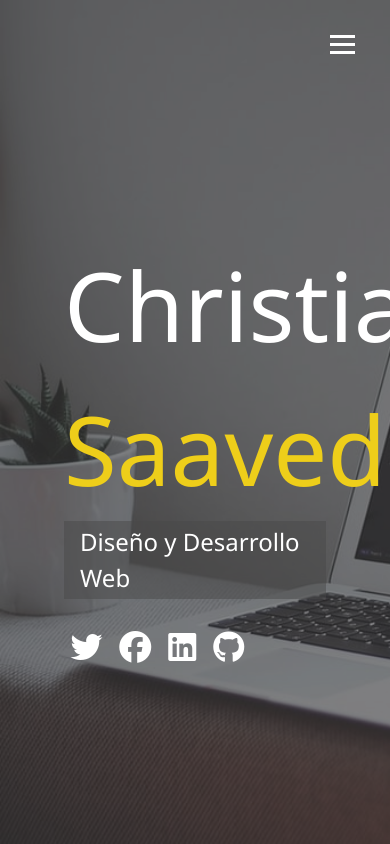
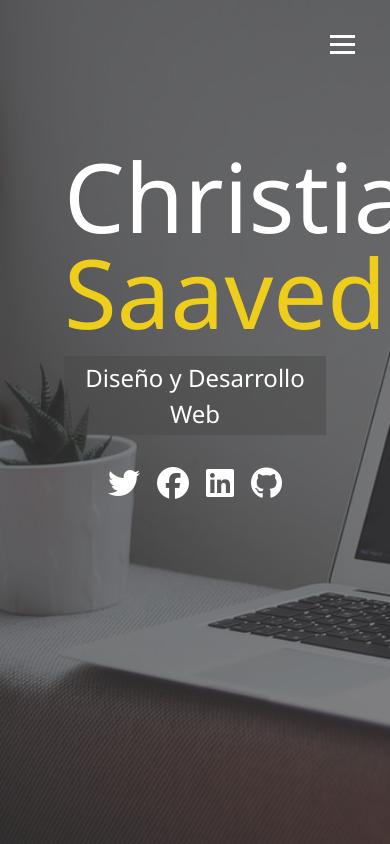
Before and after one commit to Christian-Saavedra/personal-website, a website: page dist/index.html in a window 390 px wide. Drawn offline with Linux system fonts and the light colour scheme.

Commit message:
About page

```diff
--- a/scss/_config.scss
+++ b/scss/_config.scss
@@ -32,3 +32,37 @@ $background-opacity: 0.6;
     }
   }
 }
+
+//Set text color
+@function set-text-color($color) {
+  @if (lightness($color) >40) {
+    @return black;
+  } @else {
+    @return white;
+  }
+}
+
+// Media Query Mixins
+@mixin mediaSm {
+  @media screen and (max-width: 500px) {
+    @content;
+  }
+}
+
+@mixin mediaMd {
+  @media screen and (max-width: 768px) {
+    @content;
+  }
+}
+
+@mixin mediaLg {
+  @media screen and (min-width: 769px) and (max-width: 1170px) {
+    @content;
+  }
+}
+
+@mixin mediaXL {
+  @media screen and (min-width: 1171px) {
+    @content;
+  }
+}
--- a/scss/_menu.scss
+++ b/scss/_menu.scss
@@ -10,7 +10,7 @@
     width: 25px;
     height: 3px;
     margin: 0 0 5px 0;
-    background: #fff;
+    background: set-text-color($primary-color);
     @include easeOut;
   }
   // Rota cuando se clickea el btn y cambia de clase  a close
@@ -105,7 +105,7 @@
     text-transform: uppercase;
     padding: 1rem 0;
     font-weight: 300;
-    color: white;
+    color: set-text-color($primary-color);
     text-decoration: none;
     @include easeOut;
     &:hover {
--- /dev/null
+++ b/scss/_mobile.scss
@@ -0,0 +1,62 @@
+// Widescreens
+@include mediaXL {
+}
+
+// Desktops & Laptops
+@include mediaLg {
+}
+
+// Tablets & Small Laptops
+
+@include mediaMd {
+  main {
+    align-items: center;
+    text-align: center;
+
+    .lg-heading {
+      line-height: 1;
+      margin-bottom: 1rem;
+    }
+  }
+  ul.menu-nav,
+  div.menu-branding {
+    float: none;
+    width: 100%;
+    min-height: 0;
+
+    &.show {
+      transform: translate3d(0, 0, 0);
+    }
+  }
+  .menu-nav {
+    height: 75vh;
+    transform: translate3d(-100%, 0, 0);
+    font-size: 24px;
+  }
+  .menu-branding {
+    height: 25vh;
+    transform: translate3d(100%, 0, 0);
+
+    .portrait {
+      background: url("../img/portrait_sm.png");
+      width: 150px;
+      height: 150px;
+    }
+  }
+  .about-info {
+    grid-template-areas:
+      "bioimage"
+      "bio"
+      "job1"
+      "job2"
+      "job3";
+
+    grid-template-columns: 1fr;
+  }
+}
+// Smarthphones
+@include mediaSm {
+  main#home h1 {
+    margin-top: 10vh;
+  }
+}
--- a/scss/main.scss
+++ b/scss/main.scss
@@ -8,7 +8,7 @@
 body {
   @include background;
   background: $primary-color;
-  color: #ffff;
+  color: set-text-color($primary-color);
   height: 100%;
   margin: 0;
   font-family: "Segoe UI", Tahoma, Geneva, Verdana, sans-serif;
@@ -49,7 +49,7 @@ header {
 
 main {
   padding: 4rem;
-  height: 100%;
+  min-height: calc(100vh - 60px);
 
   .icons {
     margin-top: 1rem;
@@ -69,3 +69,52 @@ main {
     }
   }
 }
+
+.about-info {
+  display: grid;
+  grid-gap: 30px;
+  grid-template-areas:
+    "bioimage bio bio"
+    "job1 job2 job3";
+  grid-template-columns: repeat (3, 1fr);
+
+  .bio-image {
+    grid-area: bioimage;
+    margin: auto;
+    border-radius: 50%;
+    border: $secondary-color 3px solid;
+  }
+
+  .bio {
+    grid-area: bio;
+    font-size: 1.5rem;
+  }
+
+  .job {
+    background: lighten($primary-color, 5);
+    padding: 0.5rem;
+    border-bottom: $secondary-color 5px solid;
+  }
+
+  .job1 {
+    grid-area: job1;
+  }
+
+  .job2 {
+    grid-area: job2;
+  }
+
+  .job3 {
+    grid-area: job3;
+  }
+}
+
+#main-footer {
+  text-align: center;
+  padding: 1rem;
+  background: darken($primary-color, 10);
+  color: set-text-color($primary-color);
+  height: 60px;
+}
+
+@import "mobile";
```
Also changed, not shown: dist/about.html (added), dist/css/main.css, dist/img/portrait_sm.png (added), dist/index.html.
